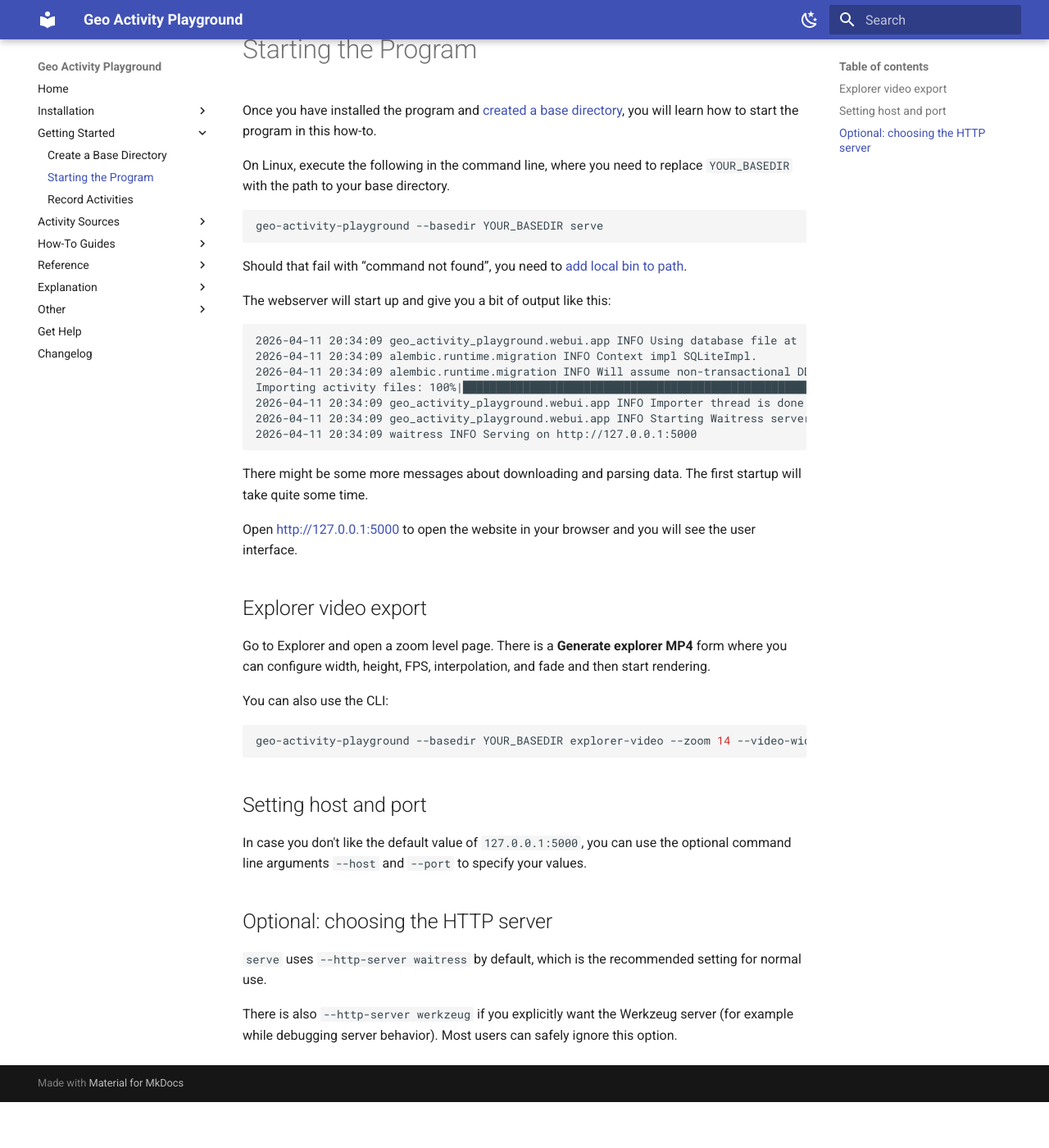
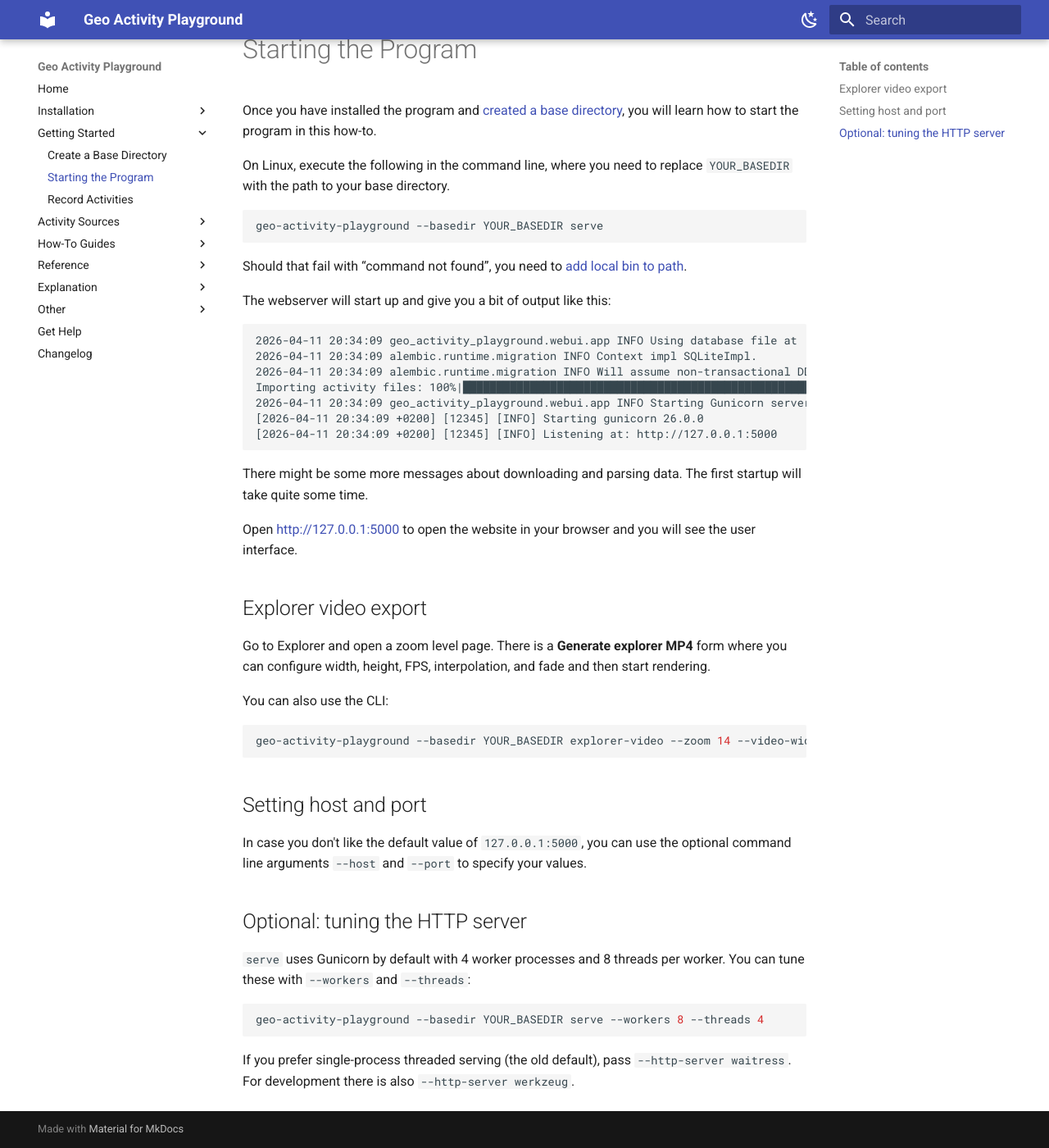
Before and after one commit to martin-ueding/geo-activity-playground, an MkDocs documentation site: the page built from docs/starting-the-webserver.md, in a window 1280 px wide and 1400 px high, scrolled down 58 px. Shown: the whole window at 82% size. Built offline with MkDocs 1.6.1 and Material for MkDocs 9.7.7, drawn with Linux system fonts in a browser that asks for light colours; before the commit the page ends 1402 px from its top, so only the background shows below that.

Commit message:
docs: update starting-the-webserver.md for Gunicorn default and new CLI args

````diff
--- a/docs/starting-the-webserver.md
+++ b/docs/starting-the-webserver.md
@@ -17,9 +17,9 @@ The webserver will start up and give you a bit of output like this:
 2026-04-11 20:34:09 alembic.runtime.migration INFO Context impl SQLiteImpl.
 2026-04-11 20:34:09 alembic.runtime.migration INFO Will assume non-transactional DDL.
 Importing activity files: 100%|████████████████████████████████████████████████████████████████████████████████████████████████████████████████████████████| 2/2 [00:00<00:00, 35.74it/s]
-2026-04-11 20:34:09 geo_activity_playground.webui.app INFO Importer thread is done.
-2026-04-11 20:34:09 geo_activity_playground.webui.app INFO Starting Waitress server at http://127.0.0.1:5000
-2026-04-11 20:34:09 waitress INFO Serving on http://127.0.0.1:5000
+2026-04-11 20:34:09 geo_activity_playground.webui.app INFO Starting Gunicorn server at http://127.0.0.1:5000 with 4 workers × 8 threads
+[2026-04-11 20:34:09 +0200] [12345] [INFO] Starting gunicorn 26.0.0
+[2026-04-11 20:34:09 +0200] [12345] [INFO] Listening at: http://127.0.0.1:5000
 
 ```
 
@@ -41,8 +41,12 @@ geo-activity-playground --basedir YOUR_BASEDIR explorer-video --zoom 14 --video-
 
 In case you don't like the default value of `127.0.0.1:5000`, you can use the optional command line arguments `--host` and `--port` to specify your values.
 
-## Optional: choosing the HTTP server
+## Optional: tuning the HTTP server
 
-`serve` uses `--http-server waitress` by default, which is the recommended setting for normal use.
+`serve` uses Gunicorn by default with 4 worker processes and 8 threads per worker. You can tune these with `--workers` and `--threads`:
 
-There is also `--http-server werkzeug` if you explicitly want the Werkzeug server (for example while debugging server behavior). Most users can safely ignore this option.
+```bash
+geo-activity-playground --basedir YOUR_BASEDIR serve --workers 8 --threads 4
+```
+
+If you prefer single-process threaded serving (the old default), pass `--http-server waitress`. For development there is also `--http-server werkzeug`.
````
